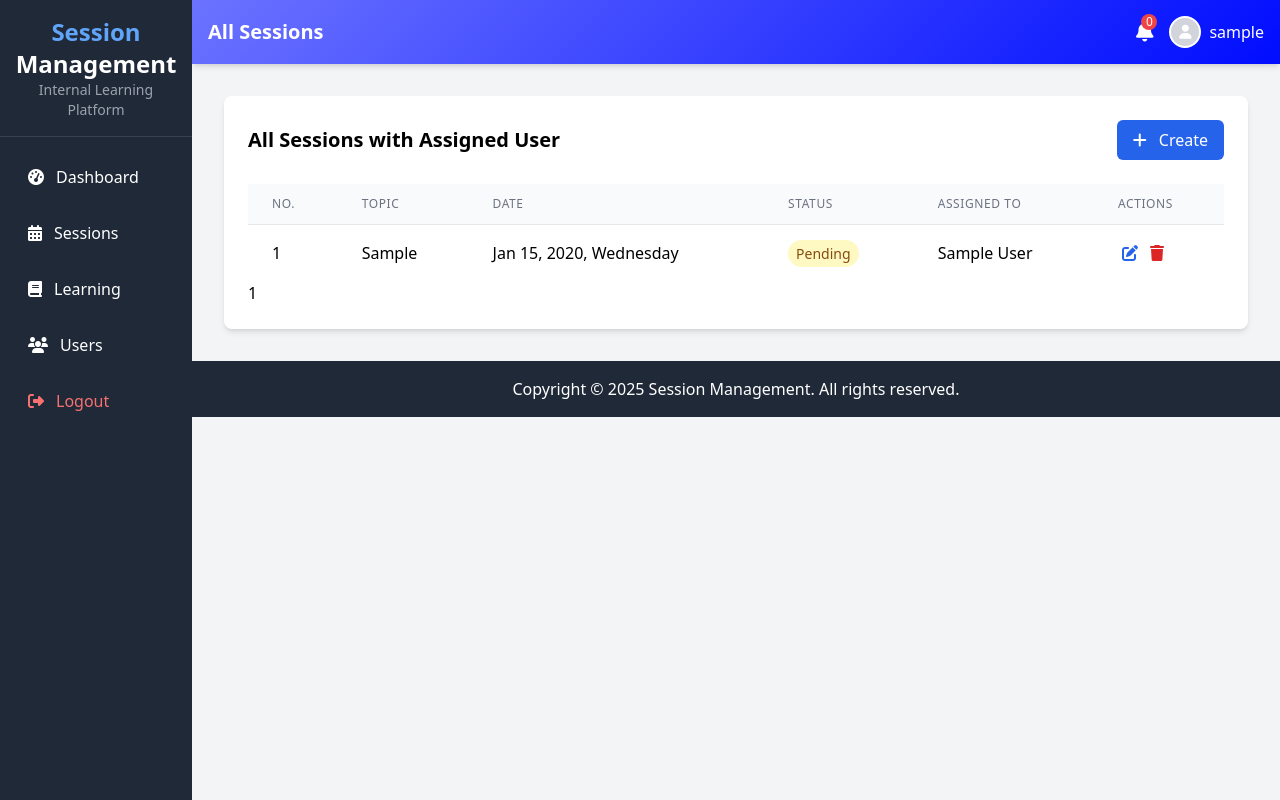
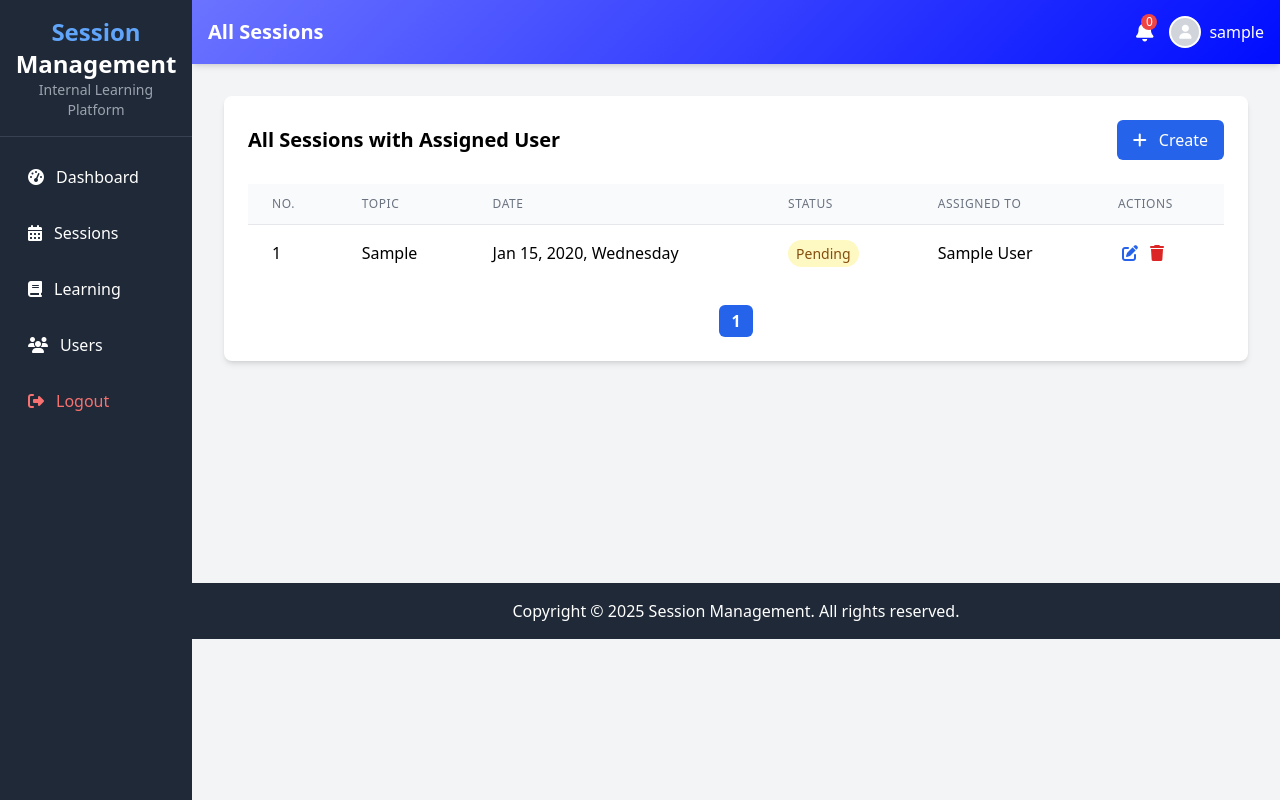
Before and after one commit to ashishkekan/session-management, a Django app: page /sessions/ in a window 1280 px wide. Run offline with Django 4.2, Linux system fonts and the light colour scheme; a user stored in the database is signed in; tables that the repository leaves empty hold one stand-in row (values such as "Sample post"); some libraries are stand-ins or nearby versions.

Commit message:
Added pagination design

```diff
--- a/management/templates/session/base.html
+++ b/management/templates/session/base.html
@@ -45,7 +45,7 @@
         }
         footer {
             flex-shrink: 0;
-            margin-top: auto;
+            margin-top: 190px;
             margin-left: auto;
             margin-right: auto;
             max-width: 1280px;
--- a/management/templates/session/partial/pagination.html
+++ b/management/templates/session/partial/pagination.html
@@ -1,17 +1,25 @@
-<div class="pagination">
+<div class="flex justify-center space-x-2 mt-6">
     {% if page_obj.has_previous %}
-        <a href="?page={{ page_obj.previous_page_number }}">« Previous</a>
+        <a href="?page={{ page_obj.previous_page_number }}" class="px-3 py-1 rounded-md bg-gray-200 hover:bg-gray-300 text-gray-700">
+            « Previous
+        </a>
     {% endif %}
 
     {% for num in page_obj.paginator.page_range %}
         {% if page_obj.number == num %}
-            <span class="current">{{ num }}</span>
+            <span class="px-3 py-1 rounded-md bg-blue-600 text-white font-semibold">
+                {{ num }}
+            </span>
         {% elif num > page_obj.number|add:'-3' and num < page_obj.number|add:'3' %}
-            <a href="?page={{ num }}">{{ num }}</a>
+            <a href="?page={{ num }}" class="px-3 py-1 rounded-md bg-gray-100 hover:bg-gray-200 text-gray-700">
+                {{ num }}
+            </a>
         {% endif %}
     {% endfor %}
 
     {% if page_obj.has_next %}
-        <a href="?page={{ page_obj.next_page_number }}">Next »</a>
+        <a href="?page={{ page_obj.next_page_number }}" class="px-3 py-1 rounded-md bg-gray-200 hover:bg-gray-300 text-gray-700">
+            Next »
+        </a>
     {% endif %}
 </div>
```
